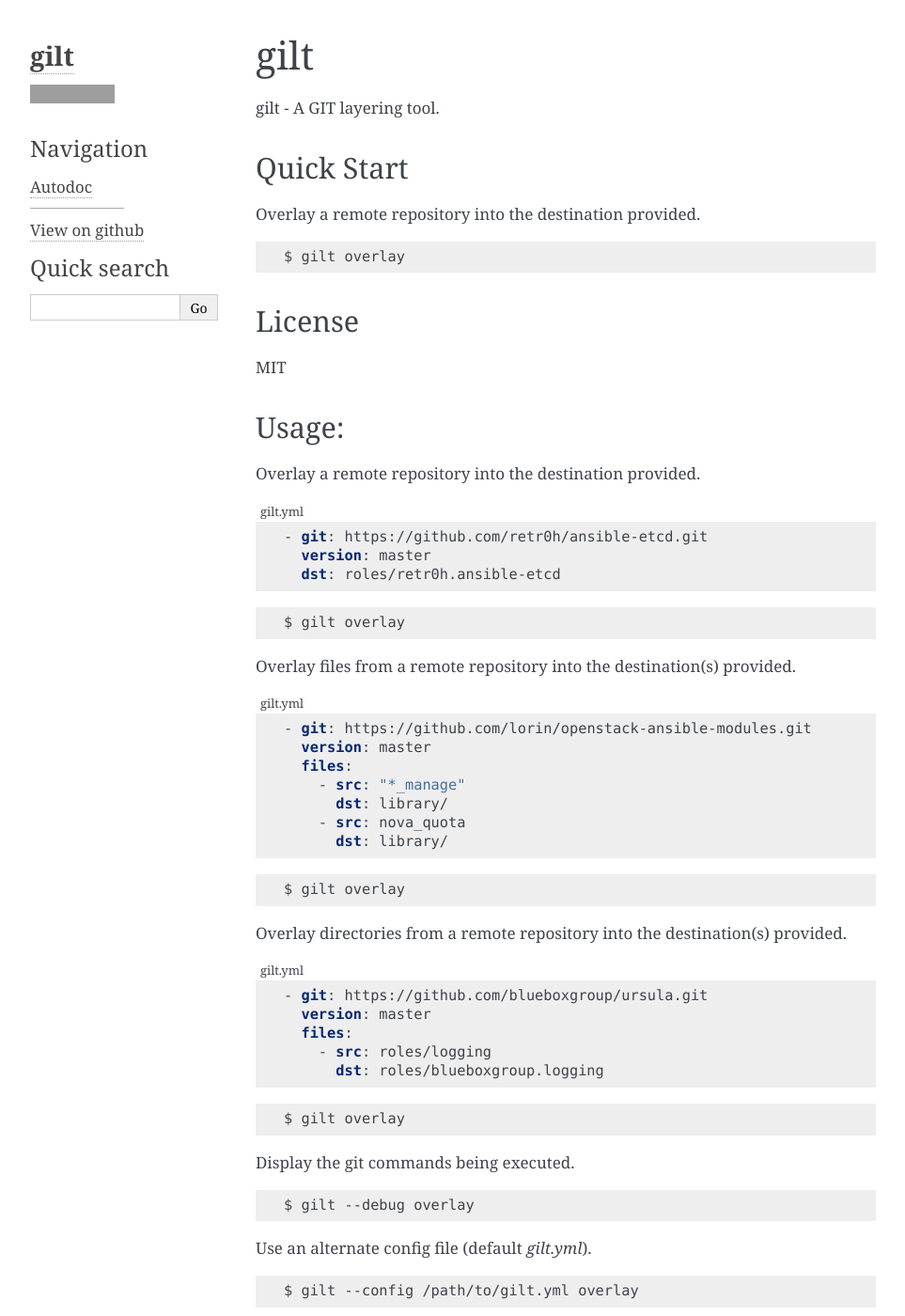
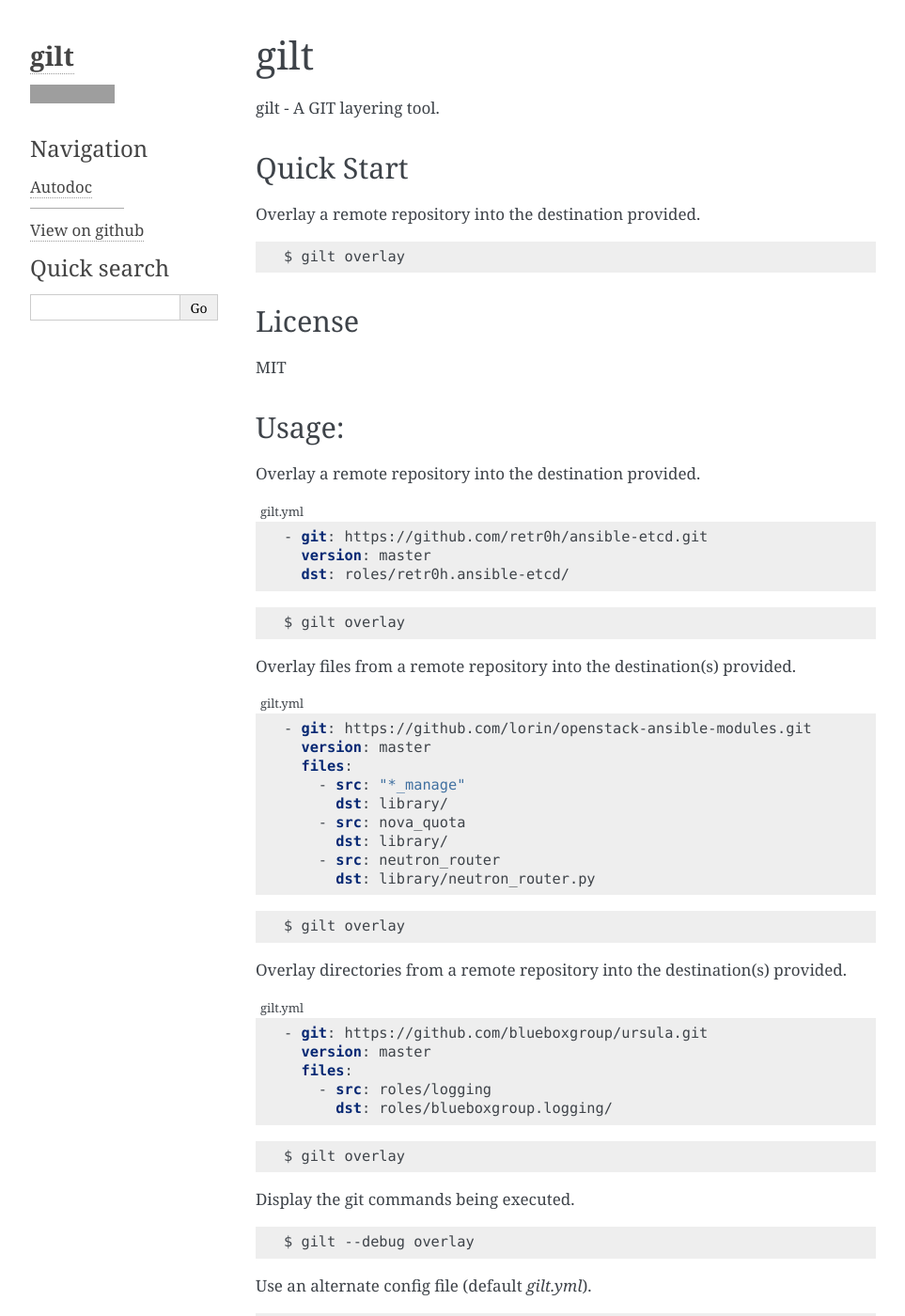
Before and after one commit to retr0h/py-gilt, a Sphinx documentation site: the page built from doc/source/index.rst, in a window 1280 px wide and 1400 px high. Shown: the whole window at 94% size, without its empty margins (148-1111 px from the left). Built offline with Sphinx 7.4.7, drawn with Linux system fonts in a browser that asks for light colours; the version number could not be read and is left out; grey boxes are pictures that could not be loaded.

Commit message:
Overlay can specify target filename
When overlaying files, the destination filename can be specified.

```diff
--- a/doc/source/index.rst
+++ b/doc/source/index.rst
@@ -10,7 +10,7 @@ Overlay a remote repository into the destination provided.
 
   - git: https://github.com/retr0h/ansible-etcd.git
     version: master
-    dst: roles/retr0h.ansible-etcd
+    dst: roles/retr0h.ansible-etcd/
 
 .. code-block:: bash
 
@@ -29,6 +29,8 @@ Overlay files from a remote repository into the destination(s) provided.
         dst: library/
       - src: nova_quota
         dst: library/
+      - src: neutron_router
+        dst: library/neutron_router.py
 
 .. code-block:: bash
 
@@ -43,7 +45,7 @@ Overlay directories from a remote repository into the destination(s) provided.
     version: master
     files:
       - src: roles/logging
-        dst: roles/blueboxgroup.logging
+        dst: roles/blueboxgroup.logging/
 
 .. code-block:: bash
 
```
Also changed, not shown: 5 other files.
